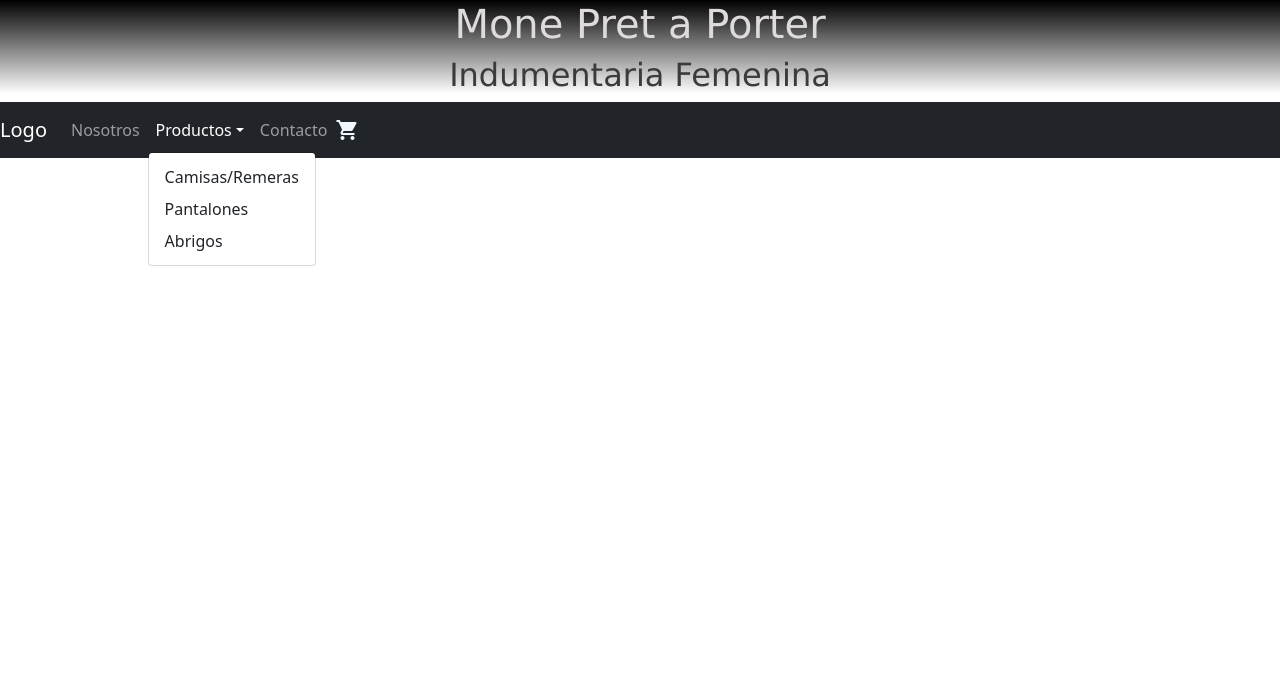
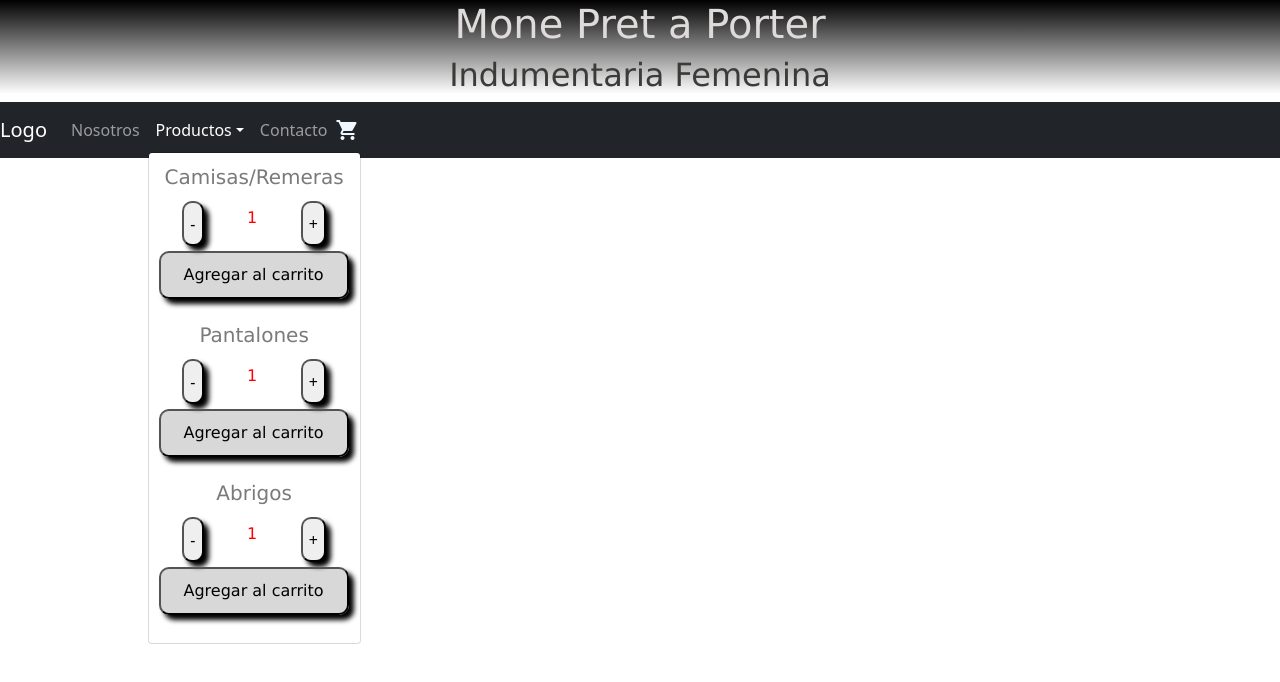
Before and after one commit to CarlaLS/Proyecto, a React (Create React App) app: page / in a window 1280 px wide. Both pictures are taken after a click on the button "Productos". Shown: the top 682 px of the page. Built offline with nearby package versions, Linux system fonts and the light colour scheme.

Commit message:
se incorporó ItemCount, se modiicó ItemListContainer, NavBar y estilo

```diff
--- /dev/null
+++ b/src/Components/ItemCount.js
@@ -0,0 +1,42 @@
+
+import { useState } from "react"
+const ItemCount = ({ stock, initial, onAdd }) => {
+
+
+    const [contador, setContador] = useState(initial)
+
+    const sumar = () => {
+        if (contador < stock) {
+            setContador(contador + 1)
+        }
+    }
+
+    const restar = () => {
+        if (contador > 1) {
+            setContador(contador - 1)
+        }
+
+    }
+    const agregar = () => {
+        if (stock > 0) {
+            onAdd(contador)
+        }
+
+    }
+
+    return (
+
+        <>
+            <div className="container"><button className="boton" onClick={restar}>-</button>
+                <p className="contador">{contador}</p>
+                <button className="boton" onClick={sumar}>+</button>
+            </div>
+            < button className="button" disabled={stock > 0 ? false : true} onClick={agregar}>Agregar al carrito</button>
+        </>
+
+    )
+
+
+}
+
+export default ItemCount;
--- a/src/Components/ItemListContainer.js
+++ b/src/Components/ItemListContainer.js
@@ -1,16 +1,21 @@
-import { NavDropdown} from 'react-bootstrap';
+import { NavDropdown } from 'react-bootstrap';
+import ItemCount from './ItemCount';
 
 const ItemListContainer = (props) => {
-    const {productoA, productoB, productoC}= props
-    return (
+  const { productoA, productoB, productoC } = props
+  return (
 
-        < NavDropdown title="Productos" id="basic-nav-dropdown">
-          <NavDropdown.Item href="#action/3.1" className= "producto">{productoA}</NavDropdown.Item>
-          <NavDropdown.Item href="#action/3.2" className= "producto">{productoB}</NavDropdown.Item>
-          <NavDropdown.Item href="#action/3.3" className= "producto">{productoC}</NavDropdown.Item>
+    < NavDropdown title="Productos" id="basic-nav-dropdown">
+      <div className="producto"><NavDropdown.Item href="#action/3.1"><h5>{productoA}</h5></NavDropdown.Item>
+        <ItemCount stock={5} initial={1} onAdd={(cantidad) => { console.log(cantidad) }} /></div>
+      <div className="producto"> <NavDropdown.Item href="#action/3.2"><h5>{productoB}</h5></NavDropdown.Item>
+        <ItemCount stock={5} initial={1} onAdd={(cantidad) => { console.log(cantidad) }} /></div>
+      <div className="producto"><NavDropdown.Item href="#action/3.3"><h5>{productoC}</h5></NavDropdown.Item>
+        <ItemCount stock={5} initial={1} onAdd={(cantidad) => { console.log(cantidad) }} /></div>
+    </NavDropdown>
 
-        </NavDropdown>
-     );
+  );
+
 }
 
 export default ItemListContainer;
--- a/src/Components/NavBar.js
+++ b/src/Components/NavBar.js
@@ -17,11 +17,11 @@ const NavBarComponente = () => {
         <Navbar.Brand href="#logo">Logo</Navbar.Brand>
         <Nav className="me-auto">
           <Nav.Link href="#nosotros">Nosotros</Nav.Link>
-      <ItemListContainer productoA="Camisas/Remeras" productoB = "Pantalones" productoC= "Abrigos"/>
+          <ItemListContainer productoA="Camisas/Remeras" productoB="Pantalones" productoC="Abrigos" />
           <Nav.Link href="#contacto">Contacto</Nav.Link>
 
         </Nav>
-    <CartWidget/>
+        <CartWidget />
       </Navbar>
 
 
--- a/src/estilo.css
+++ b/src/estilo.css
@@ -12,13 +12,63 @@ h1 {
   font-family: Verdana, Geneva, Tahoma, sans-serif;
   color: rgb(223, 219, 219);
 }
+
 h2 {
   text-align: center;
   font-family: Verdana, Geneva, Tahoma, sans-serif;
   color: rgb(59, 59, 57);
 }
 
+
+h5 {
+  text-align: center;
+  font-family: Verdana, Geneva, Tahoma, sans-serif;
+  color: #505052c2;
+
+}
+
+/* .producto {
+  margin-top: 15%;
+} */
+
 .material-icons {
   color: aliceblue;
   width: 100%;
 }
+
+
+.button {
+  background-color: rgba(131, 128, 128, 0.308);
+  width: 90%;
+  border-radius: 10px;
+  margin-left: 10px;
+  margin-right: auto;
+  margin-bottom: 20px;
+  text-align: center;
+  font-family: Verdana, Geneva, Tahoma, sans-serif;
+  padding: 10px;
+  box-shadow: 5px 5px 5px 0;
+}
+
+.boton {
+  box-shadow: 5px 5px 5px 0;
+  border-radius: 10px;
+
+
+}
+
+.container {
+  display: flex;
+  margin: 0px;
+  justify-content: space-around;
+  padding: 0px 5px 5px 5px;
+  width: 10%;
+  text-align: center;
+}
+
+.contador {
+
+  margin-top: 5px;
+  font-family: Verdana, Geneva, Tahoma, sans-serif;
+  color: red;
+}
```
Lines whose indentation alone changed are shown as unchanged.
